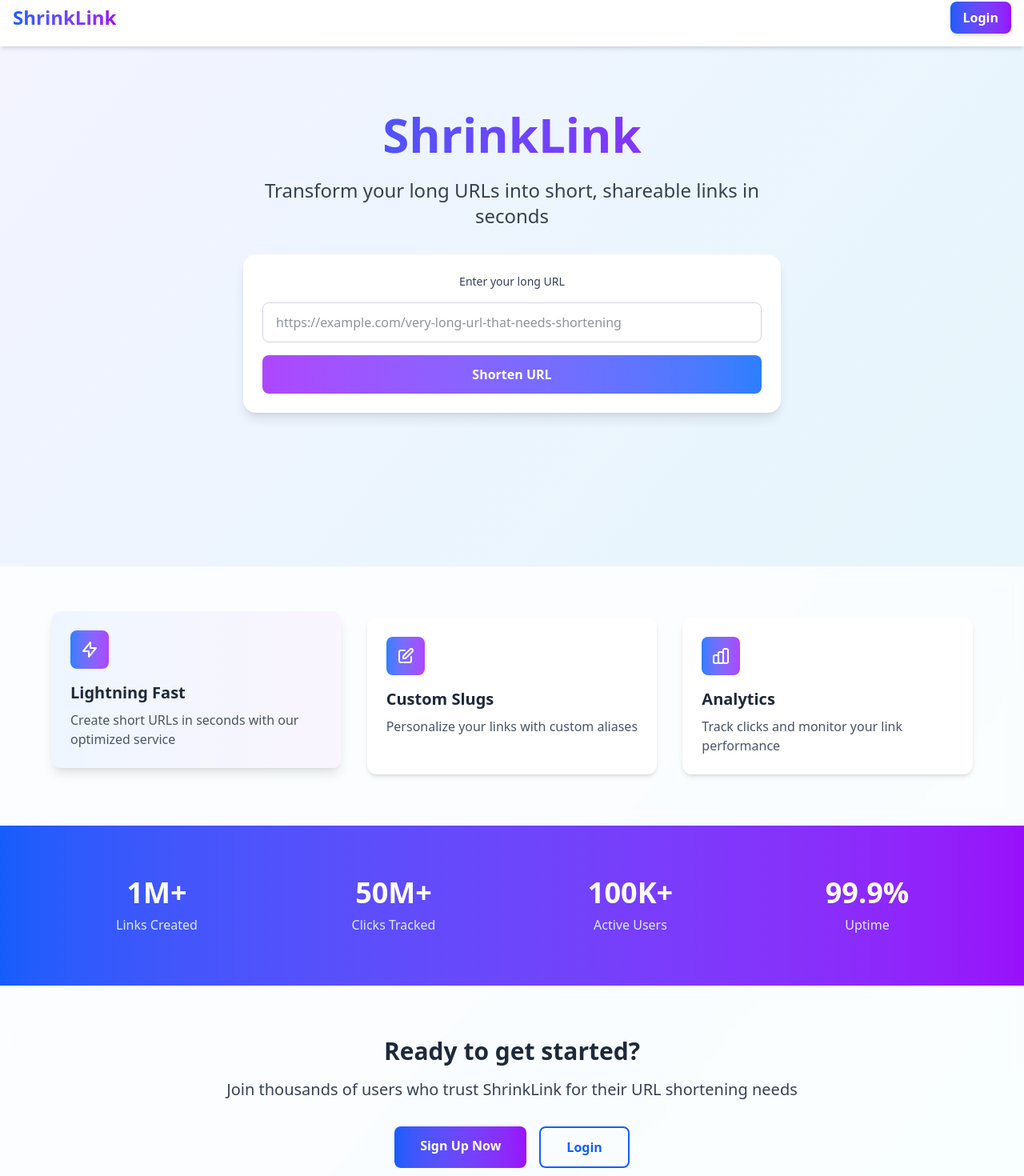
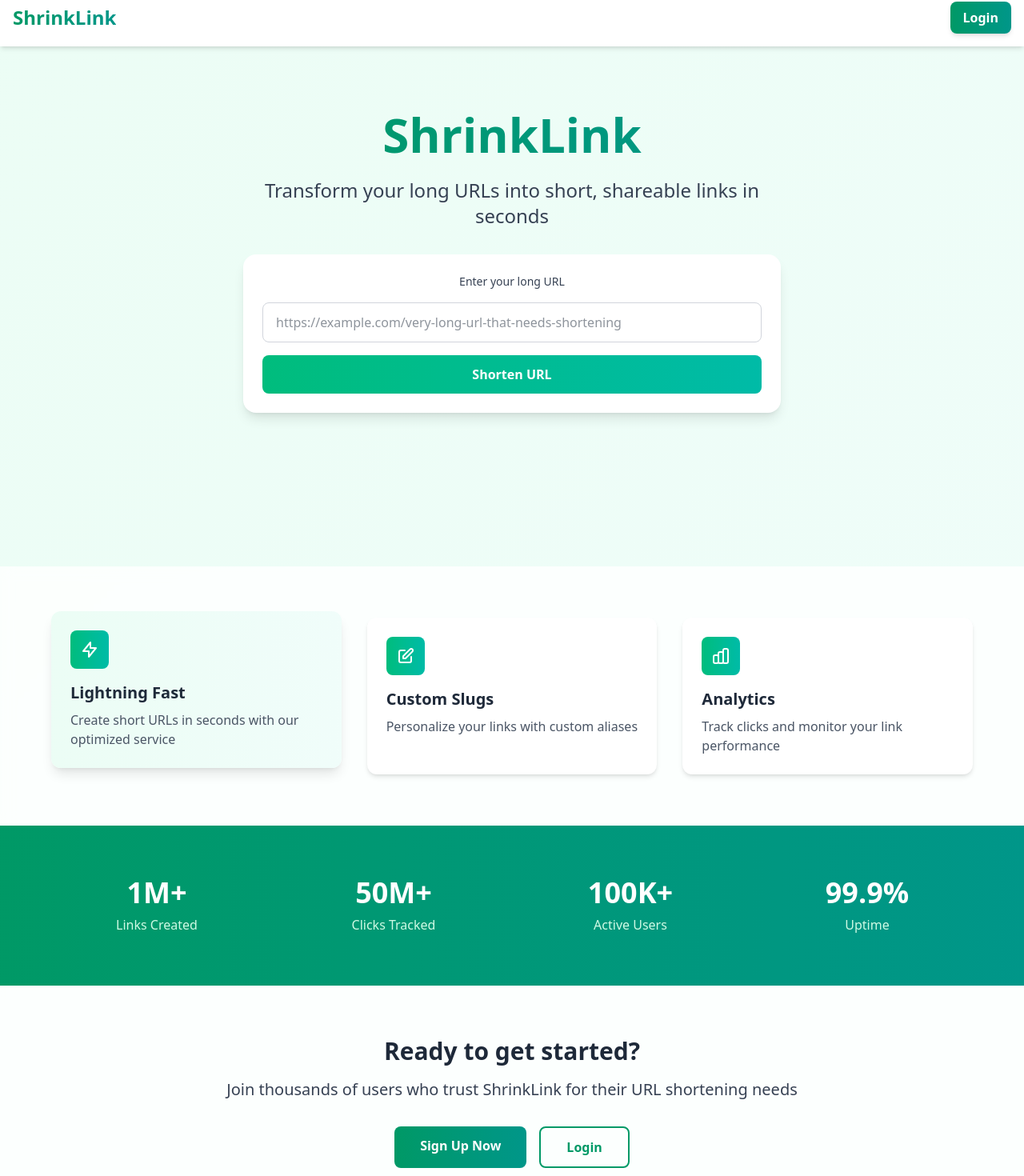
Before and after one commit to mohammedbilalns/ShrinkLink, a React (Vite) app in the folder frontend/: page / in a window 1280 px wide. Shown: the part 14-1484 px from the top of the page at 80% size. Built offline with nearby package versions, Linux system fonts and the light colour scheme; no server answers.

Commit message:
chore : updated color themes

```diff
--- a/frontend/src/components/Navbar.jsx
+++ b/frontend/src/components/Navbar.jsx
@@ -40,7 +40,7 @@ function Navbar() {
       <div className="container mx-auto flex justify-between items-center">
         <Link
           to="/"
-          className="text-2xl font-extrabold text-transparent bg-clip-text bg-gradient-to-r from-blue-600 to-purple-600"
+          className="text-2xl font-extrabold text-transparent bg-clip-text bg-gradient-to-r from-emerald-600 to-teal-600"
           aria-label="ShrinkLink Home"
         >
           ShrinkLink
@@ -66,7 +66,7 @@ function Navbar() {
           ) : (
             <Link
               to="/auth"
-              className="bg-gradient-to-r from-blue-600 to-purple-600 hover:from-blue-700 hover:to-purple-700 text-white font-bold py-2 px-4 rounded-lg shadow-md transition-all duration-300 ease-in-out"
+              className="bg-gradient-to-r from-emerald-600 to-teal-600 hover:from-emerald-700 hover:to-teal-700 text-white font-bold py-2 px-4 rounded-lg shadow-md transition-all duration-300 ease-in-out"
               aria-label="Login"
             >
               Login
--- a/frontend/src/components/UrlForm.jsx
+++ b/frontend/src/components/UrlForm.jsx
@@ -87,7 +87,7 @@ function UrlForm() {
           type="url"
           placeholder="https://example.com/very-long-url-that-needs-shortening"
           required
-          className="flex-1 px-4 py-3 rounded-lg border border-gray-300 focus:ring-2 focus:ring-blue-500 outline-none w-full"
+          className="flex-1 px-4 py-3 rounded-lg border border-gray-300 focus:ring-2 focus:ring-emerald-500 outline-none w-full"
           onChange={handleUrlChange}
           value={url}
           disabled={createUrlMutation.isLoading}
@@ -105,7 +105,7 @@ function UrlForm() {
               id="slug"
               type="text"
               placeholder="your-custom-slug"
-              className="flex-1 px-4 py-3 rounded-lg border border-gray-300 focus:ring-2 focus:ring-purple-500 outline-none w-full"
+              className="flex-1 px-4 py-3 rounded-lg border border-gray-300 focus:ring-2 focus:ring-teal-500 outline-none w-full"
               onChange={(event) => setSlug(event.target.value)}
               value={slug}
               disabled={createUrlMutation.isLoading}
@@ -122,7 +122,7 @@ function UrlForm() {
           <button
             type="submit"
             disabled={createUrlMutation.isLoading || hasGeneratedLink}
-            className="bg-gradient-to-r from-purple-500 to-blue-500 text-white px-6 py-3 rounded-lg font-semibold hover:opacity-90 transition flex-1 cursor-pointer disabled:opacity-50 disabled:cursor-not-allowed"
+            className="bg-gradient-to-r from-emerald-500 to-teal-500 text-white px-6 py-3 rounded-lg font-semibold hover:opacity-90 transition flex-1 cursor-pointer disabled:opacity-50 disabled:cursor-not-allowed"
           >
             {createUrlMutation.isLoading
               ? "Creating..."
@@ -149,7 +149,7 @@ function UrlForm() {
             <a
               href={shortUrl}
 							onClick={handleUrlClick}
-              className="text-blue-600 underline break-all ml-1"
+              className="text-emerald-600 underline break-all ml-1"
             >
               {shortUrl}
             </a>
--- a/frontend/src/pages/AuthPage.jsx
+++ b/frontend/src/pages/AuthPage.jsx
@@ -15,8 +15,8 @@ const AuthPage = () => {
   };
 
   return (
-    <div className="min-h-[calc(100vh-5rem)] flex flex-col items-center justify-center px-4 bg-gradient-to-br from-[#f3f4ff] to-[#e0f7fa]">
-       <h1 className="text-4xl md:text-5xl font-extrabold text-transparent bg-clip-text bg-gradient-to-r from-blue-600 to-purple-600 mb-4">
+    <div className="min-h-[calc(100vh-5rem)] flex flex-col items-center justify-center px-4 bg-gradient-to-br from-emerald-50 to-teal-50">
+       <h1 className="text-4xl md:text-5xl font-extrabold text-transparent bg-clip-text bg-gradient-to-r from-emerald-600 to-teal-600 mb-4">
          ShrinkLink
        </h1>
 
--- a/frontend/src/pages/DashboardPage.jsx
+++ b/frontend/src/pages/DashboardPage.jsx
@@ -4,10 +4,10 @@ import { Suspense } from "react";
 
 export default function Dashboard() {
   return (
-    <div className="min-h-[calc(100vh-5rem)] flex flex-col bg-gradient-to-br from-[#f3f4ff] to-[#e0f7fa] text-gray-800">
+    <div className="min-h-[calc(100vh-5rem)] flex flex-col bg-gradient-to-br from-emerald-50 to-teal-50 text-gray-800">
       {/* Header */}
       <div className="py-6 text-center">
-        <h1 className="text-4xl md:text-5xl font-extrabold text-transparent bg-clip-text bg-gradient-to-r from-blue-600 to-purple-600">
+        <h1 className="text-4xl md:text-5xl font-extrabold text-transparent bg-clip-text bg-gradient-to-r from-emerald-600 to-teal-600">
           ShrinkLink
         </h1>
         <p className="text-gray-600 mt-2">Create and manage your short URLs</p>
--- a/frontend/src/pages/ErrorPage.jsx
+++ b/frontend/src/pages/ErrorPage.jsx
@@ -2,8 +2,8 @@ import { Link } from "@tanstack/react-router";
 
 const ErrorPage = ({ error }) => {
   return (
-    <div className="min-h-[calc(100vh-5rem)] flex flex-col items-center justify-center px-4 bg-gradient-to-br from-[#f3f4ff] to-[#e0f7fa]">
-      <h1 className="text-4xl md:text-5xl font-extrabold text-transparent bg-clip-text bg-gradient-to-r from-blue-600 to-purple-600 mb-4">
+    <div className="min-h-[calc(100vh-5rem)] flex flex-col items-center justify-center px-4 bg-gradient-to-br from-emerald-50 to-teal-50">
+      <h1 className="text-4xl md:text-5xl font-extrabold text-transparent bg-clip-text bg-gradient-to-r from-emerald-600 to-teal-600 mb-4">
         ShrinkLink
       </h1>
       <div className="text-center">
@@ -19,7 +19,7 @@ const ErrorPage = ({ error }) => {
         <div className="flex flex-col sm:flex-row gap-4 justify-center">
           <Link
             to="/"
-            className="px-6 py-3 bg-gradient-to-r from-blue-600 to-purple-600 text-white font-semibold rounded-lg shadow-md hover:shadow-lg transition-shadow duration-300"
+            className="px-6 py-3 bg-gradient-to-r from-emerald-600 to-teal-600 text-white font-semibold rounded-lg shadow-md hover:shadow-lg transition-shadow duration-300"
           >
             Go Back Home
           </Link>
--- a/frontend/src/pages/HomePage.jsx
+++ b/frontend/src/pages/HomePage.jsx
@@ -76,11 +76,11 @@ export default function HomePage() {
   ];
 
   return (
-    <main className="min-h-[calc(100vh-5rem)] flex flex-col bg-gradient-to-br from-[#f3f4ff] to-[#e0f7fa] text-gray-800">
+    <main className="min-h-[calc(100vh-5rem)] flex flex-col bg-gradient-to-br from-emerald-50 to-teal-50 text-gray-800">
       {/* Hero Section */}
       <section className="flex-grow flex flex-col items-center justify-center px-4 py-12 md:py-20">
         <div className="max-w-4xl mx-auto text-center">
-          <h1 className="text-4xl md:text-6xl font-extrabold text-transparent bg-clip-text bg-gradient-to-r from-blue-600 to-purple-600 mb-6">
+          <h1 className="text-4xl md:text-6xl font-extrabold text-transparent bg-clip-text bg-gradient-to-r from-emerald-600 to-teal-600 mb-6">
             ShrinkLink
           </h1>
           <p className="text-xl md:text-2xl text-gray-700 mb-8 max-w-2xl mx-auto">
@@ -103,12 +103,12 @@ export default function HomePage() {
                 key={index}
                 className={`p-6 rounded-xl transition-all duration-300 cursor-pointer ${
                   activeFeature === index
-                    ? "bg-gradient-to-r from-blue-50 to-purple-50 shadow-lg transform -translate-y-2"
+                    ? "bg-gradient-to-r from-emerald-50 to-teal-50 shadow-lg transform -translate-y-2"
                     : "bg-white shadow-md hover:shadow-lg"
                 }`}
                 onMouseEnter={() => setActiveFeature(index)}
               >
-                <div className="w-12 h-12 bg-gradient-to-r from-blue-500 to-purple-500 rounded-lg flex items-center justify-center text-white mb-4">
+                <div className="w-12 h-12 bg-gradient-to-r from-emerald-500 to-teal-500 rounded-lg flex items-center justify-center text-white mb-4">
                   {feature.icon}
                 </div>
                 <h3 className="text-xl font-semibold mb-2">{feature.title}</h3>
@@ -120,7 +120,7 @@ export default function HomePage() {
       </section>
 
       {/* Stats Section */}
-      <section className="px-4 py-16 bg-gradient-to-r from-blue-600 to-purple-600 text-white">
+      <section className="px-4 py-16 bg-gradient-to-r from-emerald-600 to-teal-600 text-white">
         <div className="max-w-6xl mx-auto">
           <div className="grid grid-cols-2 md:grid-cols-4 gap-8 text-center">
             {stats.map((stat, index) => (
@@ -128,7 +128,7 @@ export default function HomePage() {
                 <div className="text-3xl md:text-4xl font-bold mb-2">
                   {stat.value}
                 </div>
-                <div className="text-blue-100">{stat.label}</div>
+                <div className="text-emerald-100">{stat.label}</div>
               </div>
             ))}
           </div>
@@ -146,13 +146,13 @@ export default function HomePage() {
           <div className="flex flex-col sm:flex-row gap-4 justify-center">
             <Link
               href="/auth"
-              className="bg-gradient-to-r from-blue-600 to-purple-600 text-white px-8 py-3 rounded-lg font-semibold hover:opacity-90 transition text-center"
+              className="bg-gradient-to-r from-emerald-600 to-teal-600 text-white px-8 py-3 rounded-lg font-semibold hover:opacity-90 transition text-center"
             >
               Sign Up Now
             </Link>
             <Link
               href="/auth"
-              className="border-2 border-blue-600 text-blue-600 px-8 py-3 rounded-lg font-semibold hover:bg-blue-50 transition text-center"
+              className="border-2 border-emerald-600 text-emerald-600 px-8 py-3 rounded-lg font-semibold hover:bg-emerald-50 transition text-center"
             >
               Login
             </Link>
--- a/frontend/src/pages/NotFoundPage.jsx
+++ b/frontend/src/pages/NotFoundPage.jsx
@@ -2,8 +2,8 @@ import { Link } from "@tanstack/react-router";
 
 const NotFoundPage = () => {
   return (
-    <div className="min-h-[calc(100vh-5rem)] flex flex-col items-center justify-center px-4 bg-gradient-to-br from-[#f3f4ff] to-[#e0f7fa]">
-      <h1 className="text-4xl md:text-5xl font-extrabold text-transparent bg-clip-text bg-gradient-to-r from-blue-600 to-purple-600 mb-4">
+    <div className="min-h-[calc(100vh-5rem)] flex flex-col items-center justify-center px-4 bg-gradient-to-br from-emerald-50 to-teal-50">
+      <h1 className="text-4xl md:text-5xl font-extrabold text-transparent bg-clip-text bg-gradient-to-r from-emerald-600 to-teal-600 mb-4">
         ShrinkLink
       </h1>
       <div className="text-center">
@@ -13,7 +13,7 @@ const NotFoundPage = () => {
         </p>
         <Link
           to="/"
-          className="px-6 py-3 bg-gradient-to-r from-blue-600 to-purple-600 text-white font-semibold rounded-lg shadow-md hover:shadow-lg transition-shadow duration-300"
+          className="px-6 py-3 bg-gradient-to-r from-emerald-600 to-teal-600 text-white font-semibold rounded-lg shadow-md hover:shadow-lg transition-shadow duration-300"
         >
           Go Back Home
         </Link>
```
Also changed, not shown: frontend/src/components/LoginForm.jsx (+4 -4 lines), frontend/src/components/OtpForm.jsx (+4 -4 lines), frontend/src/components/RegisterForm.jsx (+6 -6 lines), frontend/src/components/UrlList.jsx (+4 -4 lines).
